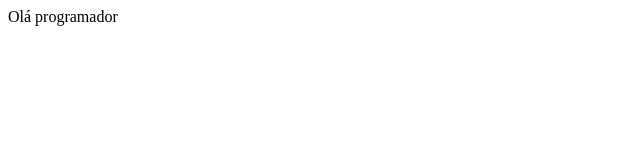
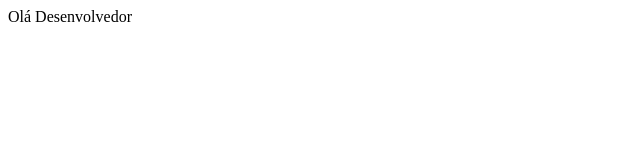
Before and after one commit to profLauro/minhaPrimeiraPagina, a plain HTML site: page index.html in a window 1280 px wide. Shown: the full height of the page, 0-640 px from the left. Drawn offline with Linux system fonts and the light colour scheme.

Commit message:
Alterei programador para Desenvolvedor

```diff
--- a/index.html
+++ b/index.html
@@ -7,7 +7,7 @@
 </head>
 
 <body>
-  Olá programador
+  Olá Desenvolvedor
 </body>
 
 </html>
```
